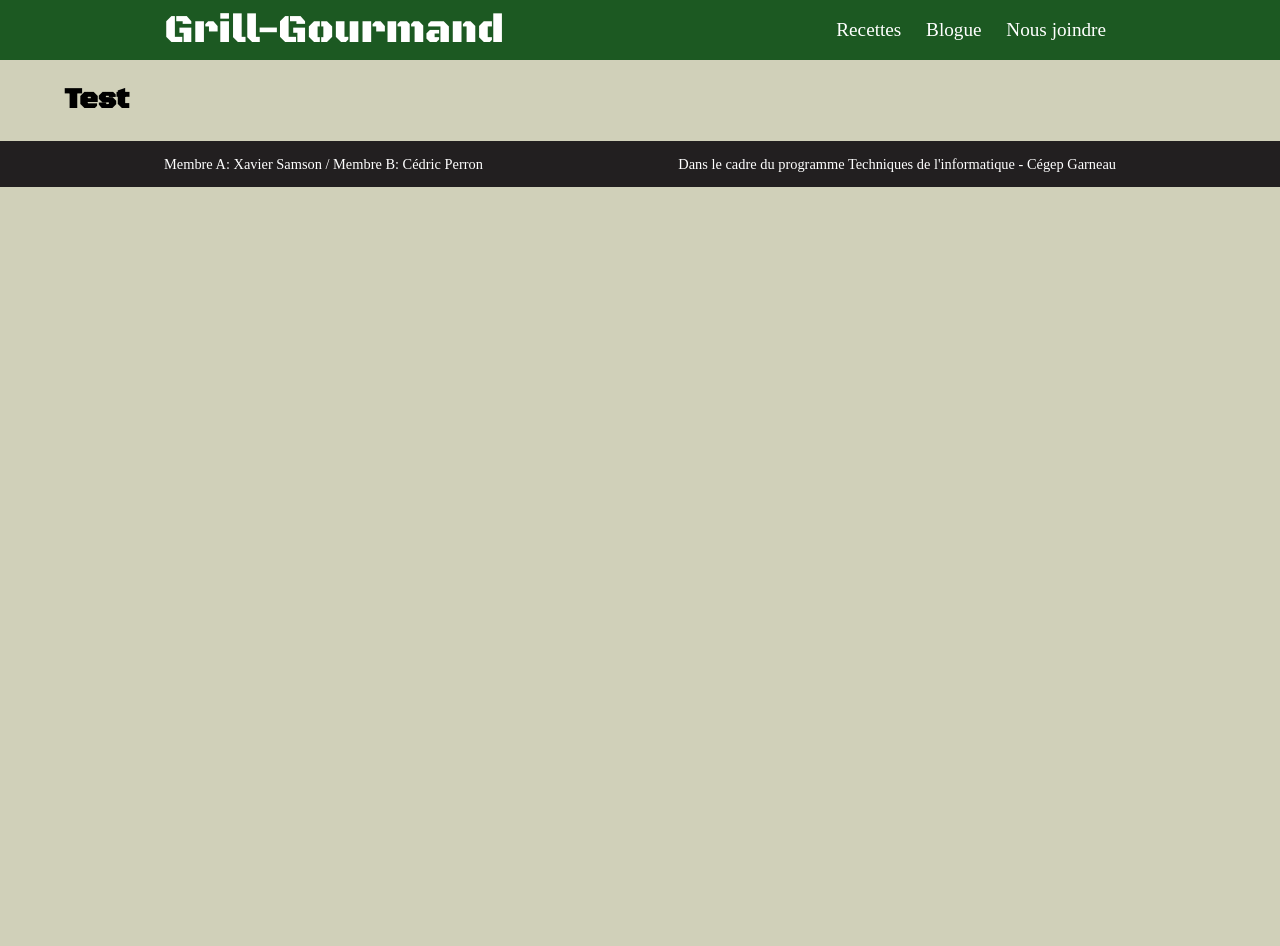
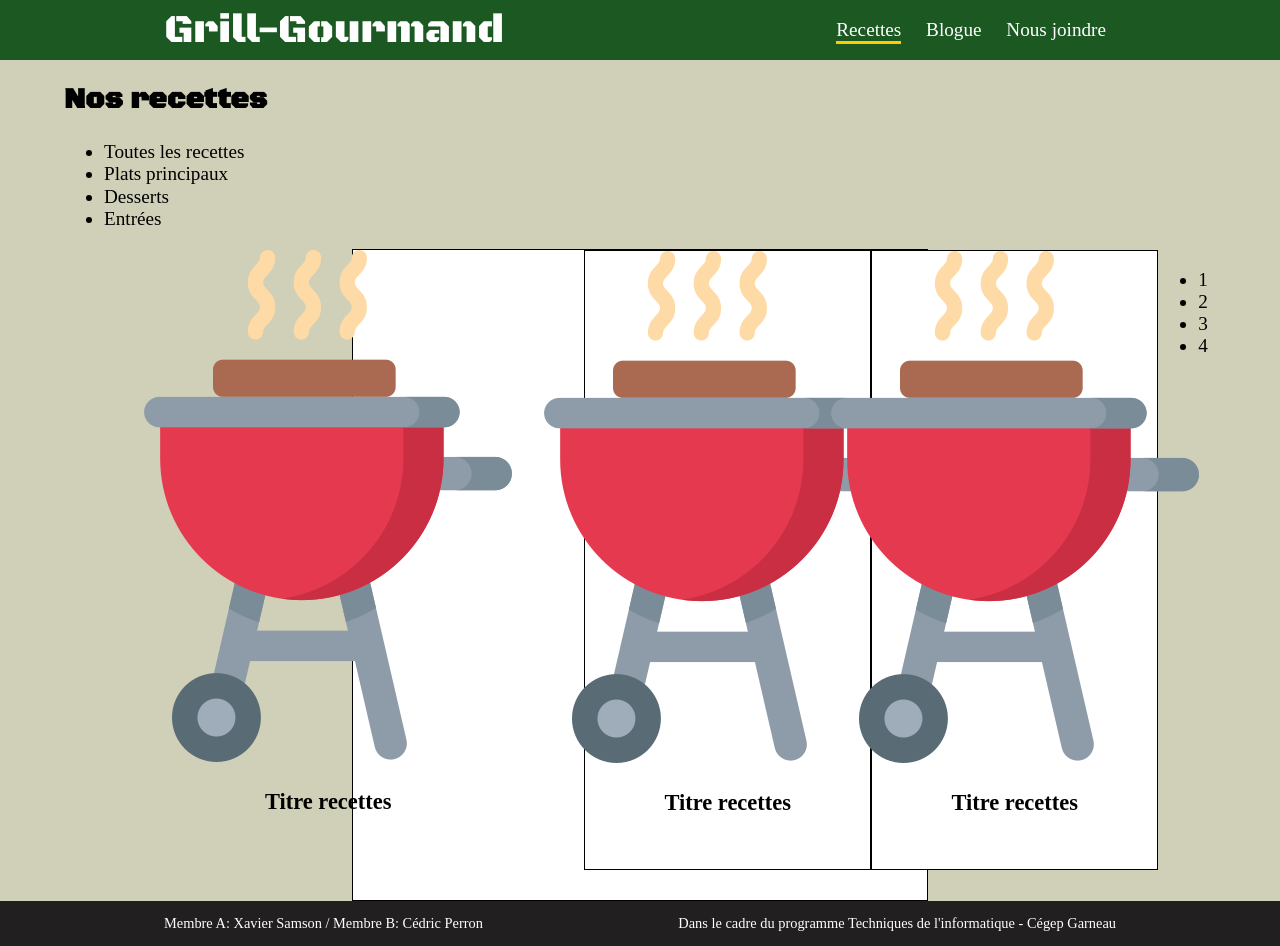
Before and after one commit to jolie-croquette/WEB-TP2, a plain HTML site: page nos-recettes.html in a window 1280 px wide. Before the commit the page ends 800 px from the top, so only its background shows below. Drawn offline with Linux system fonts and the light colour scheme.

Commit message:
commencement de la page nos recettes

```diff
--- a/css/style.css
+++ b/css/style.css
@@ -122,7 +122,7 @@ section{
 	padding: 70px 0 70px;
 }
 
-.carte{
+.carte-accueil{
 	color:  white;
 	border: 2px solid darkgray;
 	width: auto;
@@ -153,6 +153,25 @@ video{
 	justify-content: space-around;
 }
 
+.page-actuelle {
+	border-bottom: 3px solid #FFCC01;
+	transition: 300ms;
+}
+
+.carte {
+	display: flex;
+	justify-content: center;
+	background-color: #fff;
+	border: 1px solid;
+	width: 50%;
+	margin: 0 auto;
+	text-align: center;
+	padding-bottom: 30px;
+}
+
+.carte ul {
+}
+
 /* Formulaires
 ========================================================================== */
 
--- a/nos-recettes.html
+++ b/nos-recettes.html
@@ -21,7 +21,7 @@
 				<a class="logo" href="index.html">Grill-Gourmand</a>
 				<nav>
 					<ul>
-						<li><a href="#">Recettes</a></li>
+						<li><a href="#" class="page-actuelle">Recettes</a></li>
 						<li><a href="#">Blogue</a></li>
 						<li><a href="#">Nous joindre</a></li>
 					</ul>
@@ -32,7 +32,37 @@
 
 	<main>
 		<div class="container">
-			<h2>Test</h2>
+			<h2>Nos recettes</h2>
+			<ul>
+				<li class="page-selectionner">Toutes les recettes</li>
+				<li class="type-recette">Plats principaux</li>
+				<li class="type-recette">Desserts</li>
+				<li class="type-recette">Entrées</li>
+			</ul>
+			<div class="carte">
+				<div>
+					<img  src="img/bbq-grill.png" alt="bbq">
+					<h3>Titre recettes</h3>
+				</div>
+			<div class="carte">
+				<div>
+					<img  src="img/bbq-grill.png" alt="bbq">
+					<h3>Titre recettes</h3>
+				</div>
+			</div>
+			<div class="carte">
+				<div>
+					<img  src="img/bbq-grill.png" alt="bbq">
+					<h3>Titre recettes</h3>
+				</div>
+			</div>
+
+			<ul>
+				<li class="choix-page-actuelle">1</li>
+				<li class="choix-page">2</li>
+				<li class="choix-page">3</li>
+				<li class="choix-page">4</li>
+			</ul>
 		</div>
 	</main>
 
```
Also changed, not shown: index.html (+1 -1 lines).
